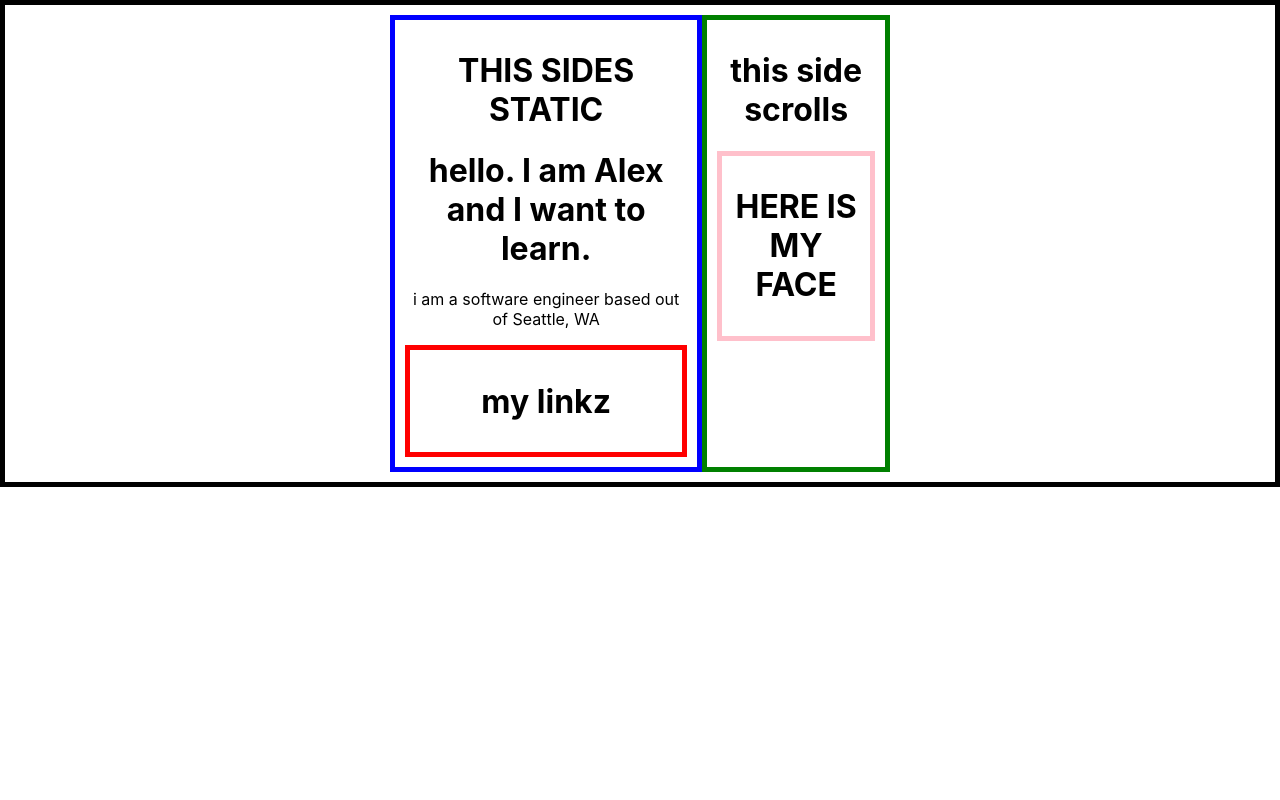
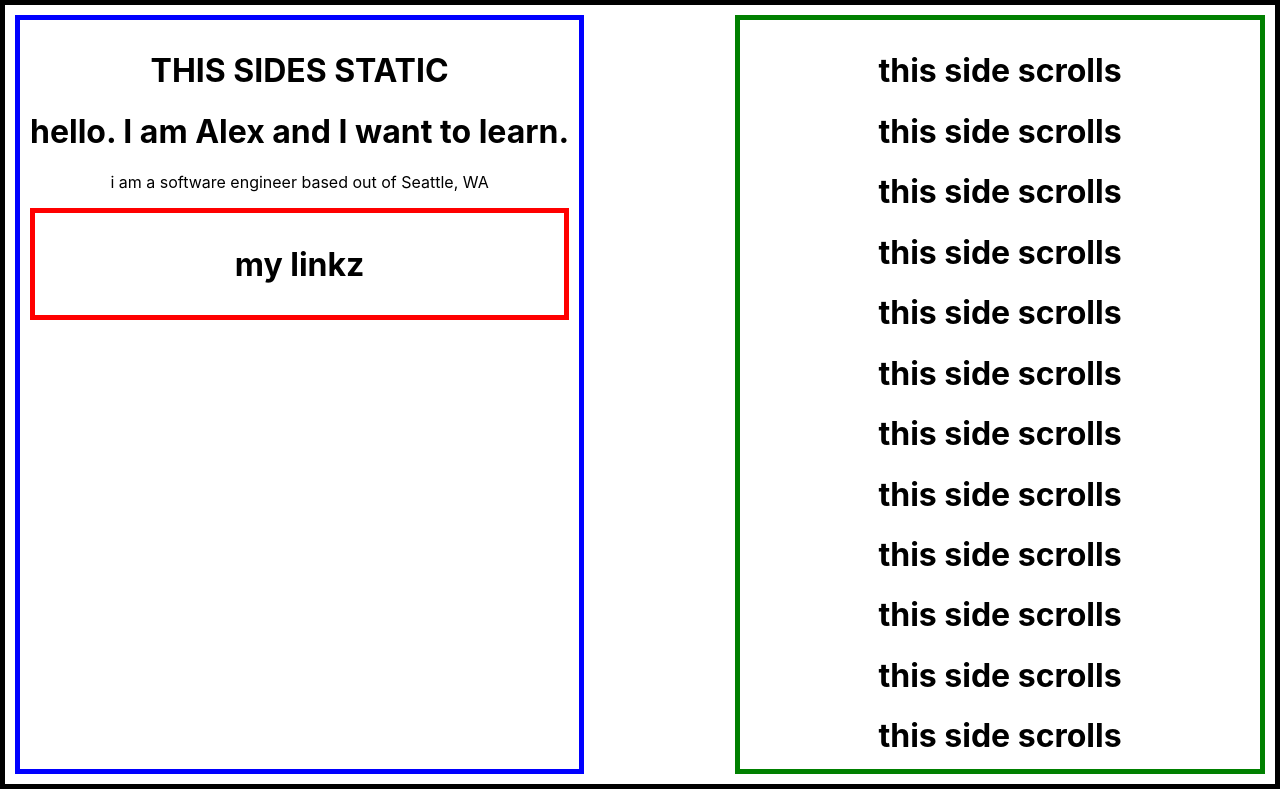
Before and after one commit to DavidAlexSiler/portfolio, a React (Create React App) app: page / in a window 1280 px wide. Built offline with nearby package versions, Linux system fonts and the light colour scheme.

Commit message:
scroll side scrolls

```diff
--- a/src/App.css
+++ b/src/App.css
@@ -5,10 +5,12 @@
 }
 
 .Content {
-  width: 500px;
+  flex-basis: 500px;
   margin: auto;
   display: flex;
   flex-direction: row;
+  height: 759px;
+  justify-content: space-between;
 }
 
 .StaticSide {
@@ -17,11 +19,15 @@
   justify-content: left;
   flex-direction: row;
   padding: 10px;
+
 }
 
 .ScrollSide {
   border: solid 5px green;
   padding: 10px;
+  flex-basis: 500px;
+  overflow: scroll;
+
 }
 
 .MyLink {
--- a/src/containers/ScrollSideContainer.js
+++ b/src/containers/ScrollSideContainer.js
@@ -5,6 +5,72 @@ export default function ScrollSide() {
     return (
         <div className="ScrollSide">
             <h1>this side scrolls</h1>
+            <h1>this side scrolls</h1>
+            <h1>this side scrolls</h1>
+            <h1>this side scrolls</h1>
+            <h1>this side scrolls</h1>
+            <h1>this side scrolls</h1>
+            <h1>this side scrolls</h1>
+            <h1>this side scrolls</h1>
+            <h1>this side scrolls</h1>
+            <h1>this side scrolls</h1>
+            <h1>this side scrolls</h1>
+            <h1>this side scrolls</h1>
+            <h1>this side scrolls</h1>
+            <h1>this side scrolls</h1>
+            <h1>this side scrolls</h1>
+            <h1>this side scrolls</h1>
+            <h1>this side scrolls</h1>
+            <h1>this side scrolls</h1>
+            <h1>this side scrolls</h1>
+            <h1>this side scrolls</h1>
+            <h1>this side scrolls</h1>
+            <h1>this side scrolls</h1>
+            <h1>this side scrolls</h1>
+            <h1>this side scrolls</h1>
+            <h1>this side scrolls</h1>
+            <h1>this side scrolls</h1>
+            <h1>this side scrolls</h1>
+            <h1>this side scrolls</h1>
+            <h1>this side scrolls</h1>
+            <h1>this side scrolls</h1>
+            <h1>this side scrolls</h1>
+            <h1>this side scrolls</h1>
+            <h1>this side scrolls</h1>
+            <h1>this side scrolls</h1>
+            <h1>this side scrolls</h1>
+            <h1>this side scrolls</h1>
+            <h1>this side scrolls</h1>
+            <h1>this side scrolls</h1>
+            <h1>this side scrolls</h1>
+            <h1>this side scrolls</h1>
+            <h1>this side scrolls</h1>
+            <h1>this side scrolls</h1>
+            <h1>this side scrolls</h1>
+            <h1>this side scrolls</h1>
+            <h1>this side scrolls</h1>
+            <h1>this side scrolls</h1>
+            <h1>this side scrolls</h1>
+            <h1>this side scrolls</h1>
+            <h1>this side scrolls</h1>
+            <h1>this side scrolls</h1>
+            <h1>this side scrolls</h1>
+            <h1>this side scrolls</h1>
+            <h1>this side scrolls</h1>
+            <h1>this side scrolls</h1>
+            <h1>this side scrolls</h1>
+            <h1>this side scrolls</h1>
+            <h1>this side scrolls</h1>
+            <h1>this side scrolls</h1>
+            <h1>this side scrolls</h1>
+            <h1>this side scrolls</h1>
+            <h1>this side scrolls</h1>
+            <h1>this side scrolls</h1>
+            <h1>this side scrolls</h1>
+            <h1>this side scrolls</h1>
+            <h1>this side scrolls</h1>
+            <h1>this side scrolls</h1>
+            <h1>this side scrolls</h1>
             <PhotoContainer/>
         </div>
     )
```
